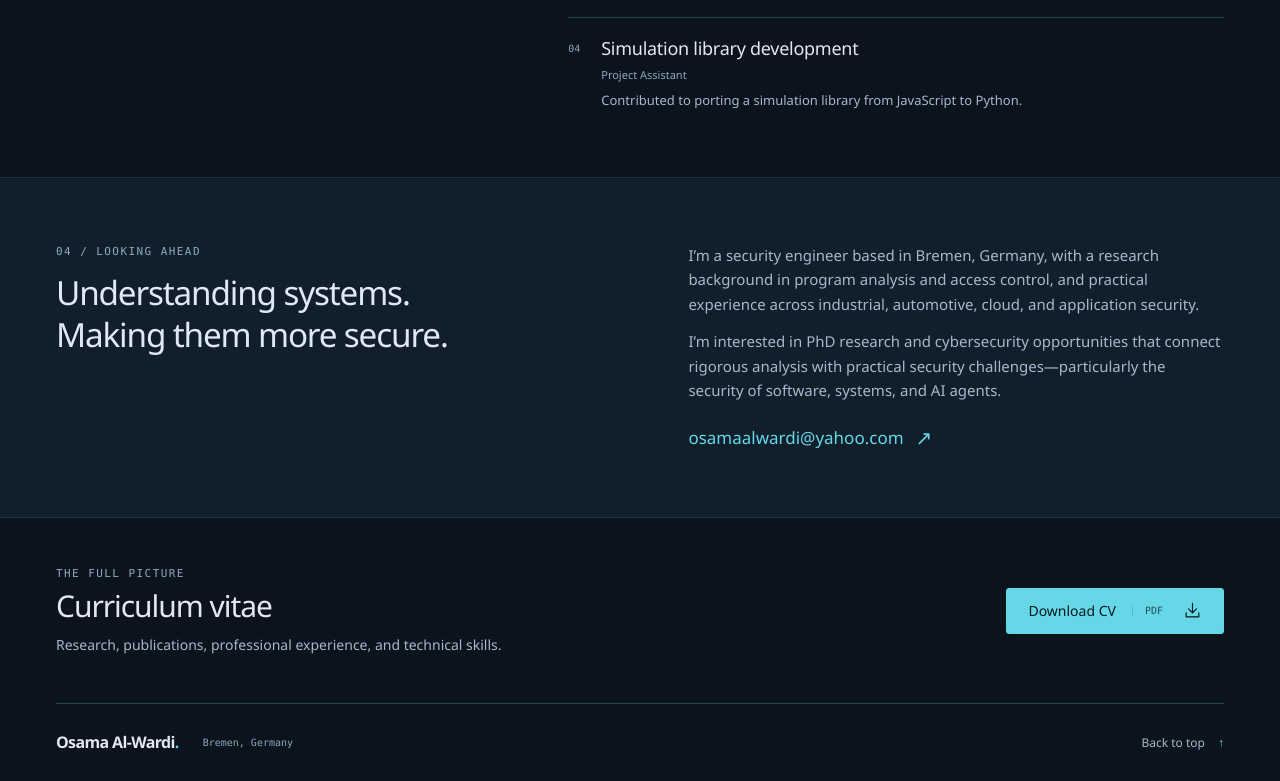
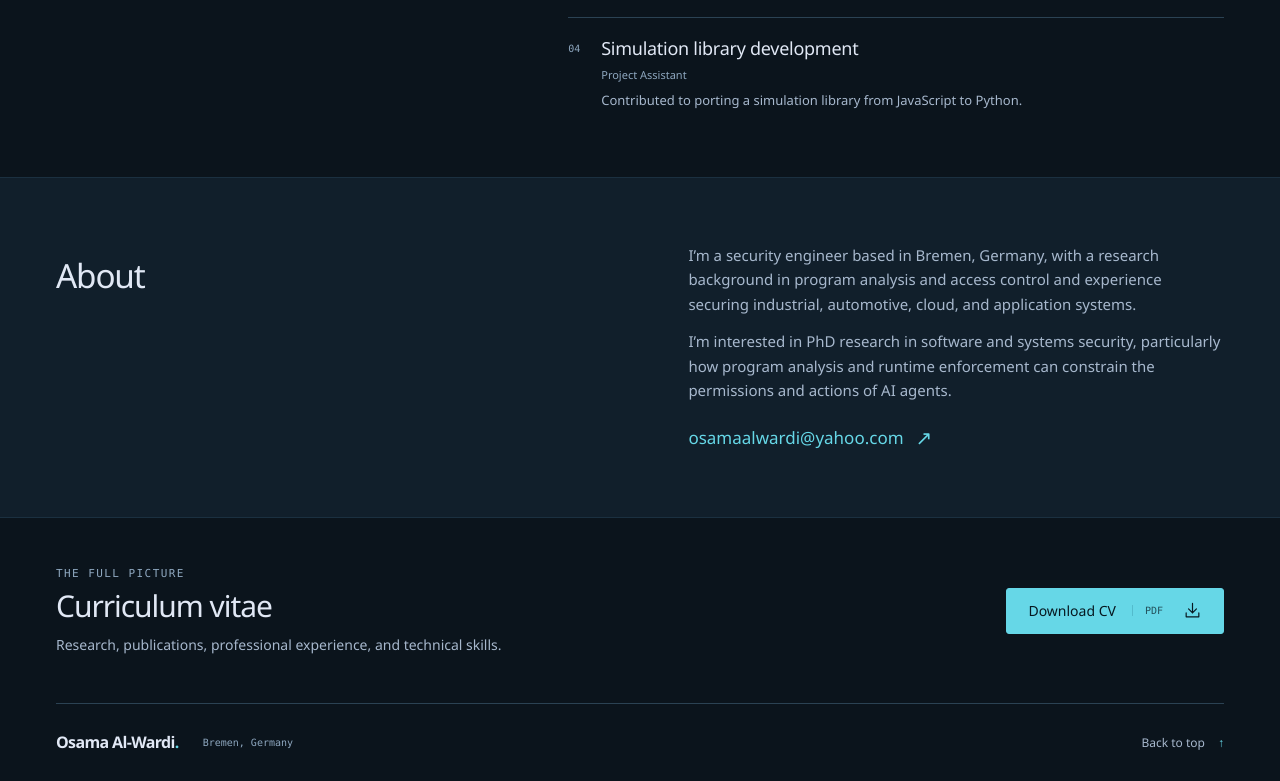
Before and after one commit to OsamaAl-Wardi/Osama-Al-Wardi, a website: page index.html in a window 1280 px wide. Shown: the part 3277-4058 px from the top of the page. Drawn offline with Linux system fonts and the light colour scheme.

Commit message:
Update About section heading and research interests

```diff
--- a/index.html
+++ b/index.html
@@ -119,7 +119,7 @@
       </div>
     </section>
 
-    <section class="section about-section" id="about" aria-labelledby="about-title"><div class="container about-grid"><div><p class="eyebrow">04 / Looking ahead</p><h2 id="about-title">Understanding systems.<br>Making them more secure.</h2></div><div class="about-copy"><p>I’m a security engineer based in Bremen, Germany, with a research background in program analysis and access control, and practical experience across industrial, automotive, cloud, and application security.</p><p>I’m interested in PhD research and cybersecurity opportunities that connect rigorous analysis with practical security challenges—particularly the security of software, systems, and AI agents.</p><a class="text-link contact-link" href="mailto:osamaalwardi@yahoo.com">osamaalwardi@yahoo.com <span aria-hidden="true">↗</span></a></div></div></section>
+    <section class="section about-section" id="about" aria-labelledby="about-title"><div class="container about-grid"><div><h2 id="about-title">About</h2></div><div class="about-copy"><p>I’m a security engineer based in Bremen, Germany, with a research background in program analysis and access control and experience securing industrial, automotive, cloud, and application systems.</p><p>I’m interested in PhD research in software and systems security, particularly how program analysis and runtime enforcement can constrain the permissions and actions of AI agents.</p><a class="text-link contact-link" href="mailto:osamaalwardi@yahoo.com">osamaalwardi@yahoo.com <span aria-hidden="true">↗</span></a></div></div></section>
     <section class="cv-section container" id="cv" aria-labelledby="cv-title"><div><p class="eyebrow">The full picture</p><h2 id="cv-title">Curriculum vitae</h2><p>Research, publications, professional experience, and technical skills.</p></div><a class="button button-primary" href="img/Osama_Al_Wardi_Curriculum_Vitae.pdf" download>Download CV <span class="button-filetype">PDF</span><svg aria-hidden="true" viewBox="0 0 24 24"><path d="M12 3v12m-5-5 5 5 5-5M4 15v5h16v-5"/></svg></a></section>
   </main>
   <footer class="site-footer container"><a class="wordmark" href="#top">Osama Al-Wardi<span class="wordmark-dot">.</span></a><span class="footer-location">Bremen, Germany</span><a class="back-top" href="#top">Back to top <span aria-hidden="true">↑</span></a></footer>
```
